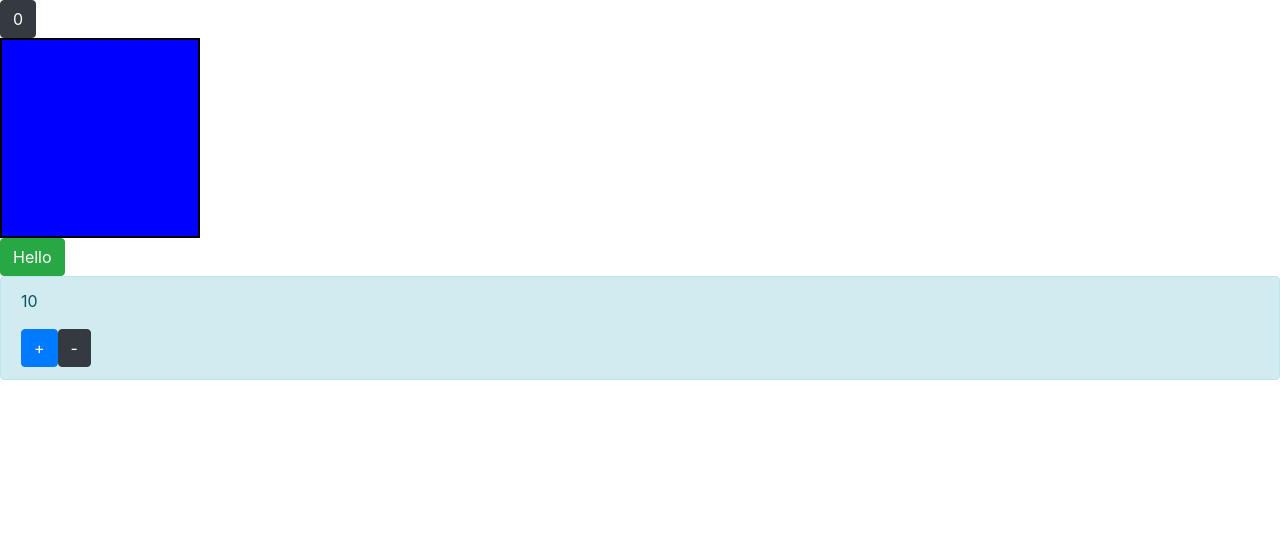
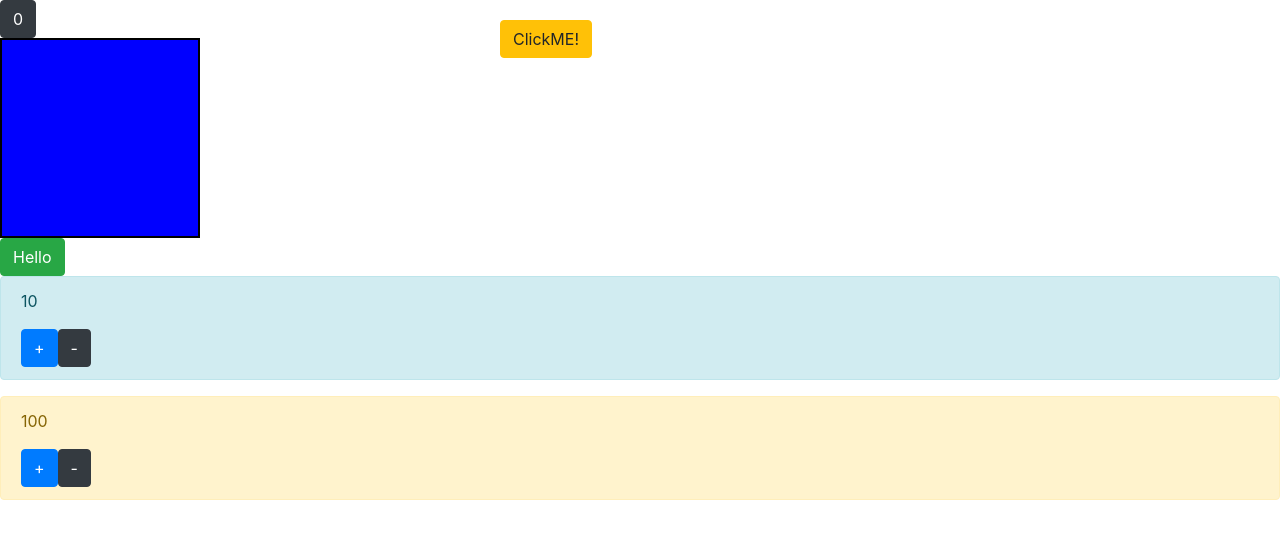
Before and after one commit to willnjl/10-react-continued, a React (Create React App) app: page /hooks in a window 1280 px wide. Shown: the top 538 px of the page. Built offline with nearby package versions, Linux system fonts and the light colour scheme.

Commit message:
catch me working

```diff
--- a/src/App.js
+++ b/src/App.js
@@ -14,6 +14,8 @@ import Clicked from "./components/10-hooks/Clicked";
 import Square from "./components/10-hooks/Square";
 import ToggleText from "./components/10-hooks/ToggleText";
 import Counter from "./components/10-hooks/Counter";
+import StepCounter from "./components/10-hooks/StepCounter";
+import CatchMeIfYouCan from "./components/10-hooks/CatchMeIfYouCan";
 
 function App() {
   return (
@@ -51,7 +53,9 @@ function App() {
             <Clicked />
             <Square color="hotpink" />
             <ToggleText alternate="World!" initial="Hello" />
-            <Counter initial={10} max={25} />
+            <Counter initial={10} max={15} />
+            <StepCounter step={50} max={200} initial={100} />
+            <CatchMeIfYouCan />
           </Route>
         </Switch>
       </Router>
--- /dev/null
+++ b/src/components/10-hooks/CatchMeIfYouCan.js
@@ -0,0 +1,17 @@
+import React, { useState } from "react";
+
+export default function CatchMeIfYouCan() {
+  const [posY, setPosY] = useState(20);
+
+  const handleClick = () => setPosY(posY + 65);
+  const style = {
+    position: "absolute",
+    left: 500,
+    top: posY,
+  };
+  return (
+    <div style={style} onMouseEnter={handleClick} className="btn-warning btn">
+      {"ClickME!"}
+    </div>
+  );
+}
--- /dev/null
+++ b/src/components/10-hooks/StepCounter.js
@@ -0,0 +1,29 @@
+import React, { useState } from "react";
+
+export default function StepCounter({ initial, max, step }) {
+  const [count, setCount] = useState(initial);
+
+  const handleClickPlus = () => {
+    let updatedCount = count + step;
+    if (updatedCount <= max) {
+      setCount(count + step);
+    }
+  };
+  const handleClickMinus = () => {
+    let updatedCount = count - step;
+    if (updatedCount >= 0) {
+      setCount(updatedCount);
+    }
+  };
+  return (
+    <div className="alert alert-warning">
+      <p>{count}</p>
+      <button onClick={handleClickPlus} className="btn btn-primary">
+        {"+"}
+      </button>
+      <button onClick={handleClickMinus} className="btn btn-dark">
+        {"-"}
+      </button>
+    </div>
+  );
+}
```
